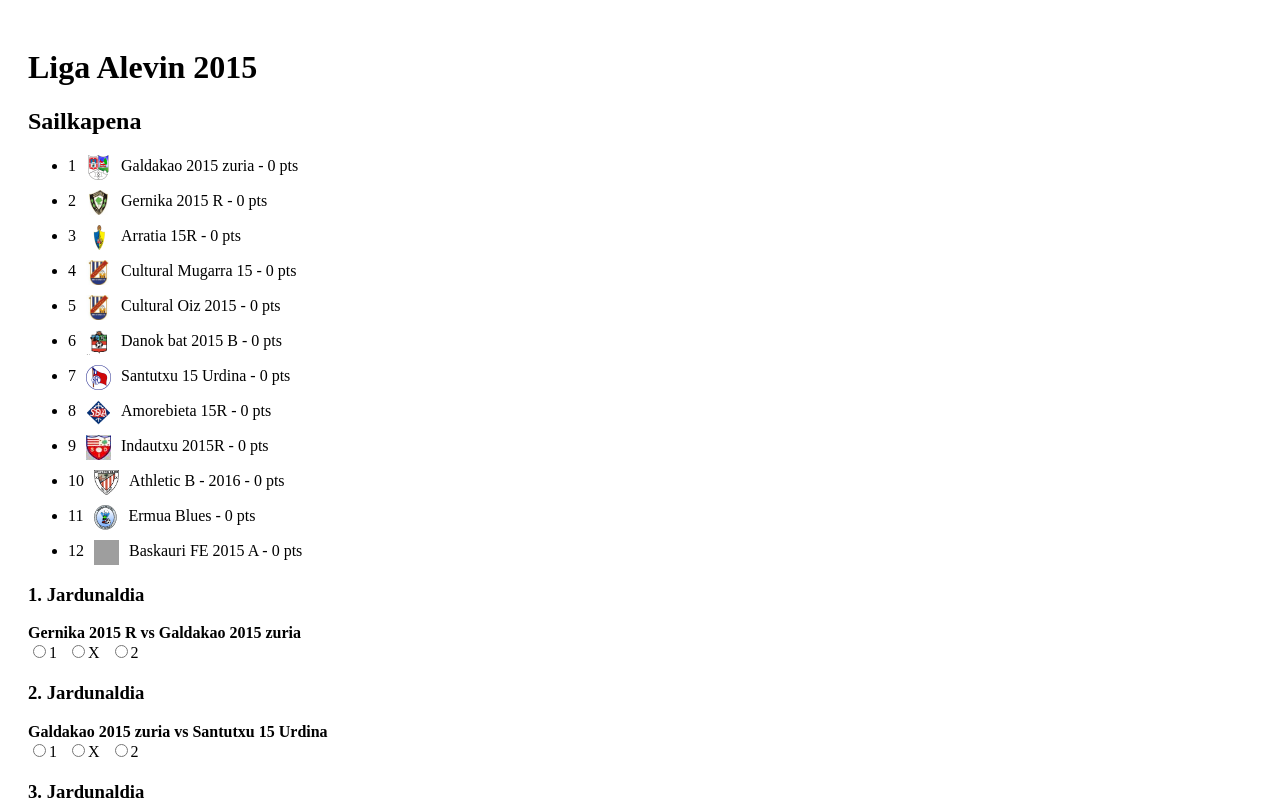
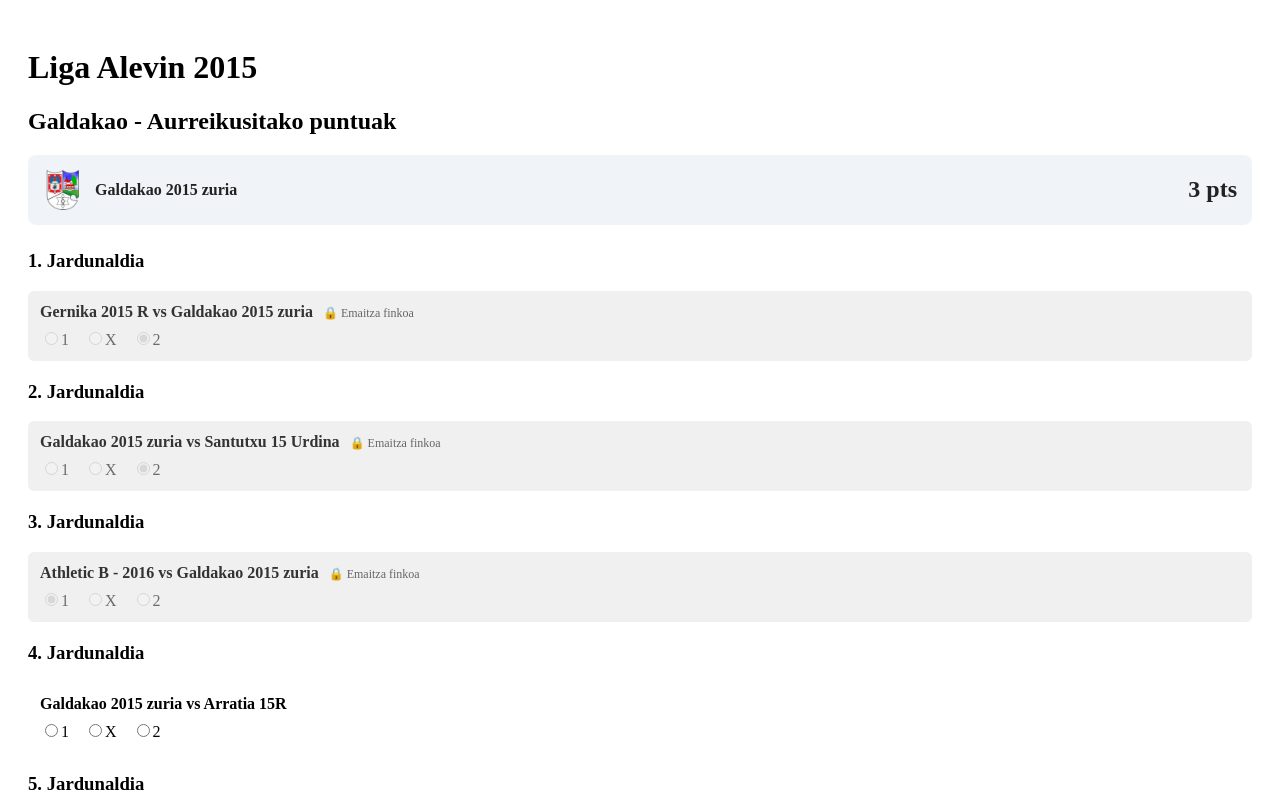
Before and after one commit to izartxo/laliga, a Next.js app: page / in a window 1280 px wide. Shown: the top 800 px of the page. Built offline with nearby package versions, Linux system fonts and the light colour scheme; no server answers; the database is empty; grey boxes are pictures that could not be loaded.

Commit message:
nueva liga 20262027 v5

```diff
--- a/components/Tabla.js
+++ b/components/Tabla.js
@@ -1,3 +1,4 @@
+
 import { useEffect, useState } from "react";
 import { db } from "../lib/firebase";
 import {
@@ -6,8 +7,6 @@ import {
   doc,
   setDoc
 } from "firebase/firestore";
-
-const pgdk = 34;
 
 const equipos = [
   { id: "gdk", nombre: "Galdakao 2015 zuria", logo: "/logos/gdk.png" },
@@ -24,6 +23,7 @@ const equipos = [
   { id: "baskauri", nombre: "Baskauri FE 2015 A", logo: "/logos/baskauri.png" }
 ];
 
+// Partidos de las 12 jornadas
 const partidosJ1 = [
   { id: "p1", local: "gernika", visitante: "gdk" }
 ];
@@ -72,7 +72,7 @@ const partidosJ12 = [
   { id: "p1", local: "gdk", visitante: "amore" }
 ];
 
-
+// Generar jornadas con identificadores únicos
 const jornadas = [
   partidosJ1,
   partidosJ2,
@@ -94,57 +94,68 @@ const jornadas = [
   }))
 }));
 
+// Resultados reales de las tres primeras jornadas
+const resultadosFijos = {
+  "j1-p1": "2", // Gernika - Galdakao: gana Galdakao
+  "j2-p1": "2", // Galdakao - Santutxu: gana Santutxu
+  "j3-p1": "1"  // Athletic - Galdakao: gana Athletic
+};
 
-const calcularClasificacion = (equipos, partidos) => {
-  const tabla = {};
+// Calcular puntos del Galdakao
+const calcularPuntosGaldakao = selecciones => {
+  let puntos = 3; // Victoria de la primera jornada
 
-  equipos.forEach(e => {
+  jornadas
+    .filter(jornada => jornada.numero > 3)
+    .forEach(jornada => {
+      jornada.partidos.forEach(partido => {
+        const resultado = selecciones[partido.id]?.resultado;
 
-      tabla[e.id] = { ...e, puntos: 0 };
+        if (!resultado) return;
 
+        if (resultado === "X") {
+          if (
+            partido.local === "gdk" ||
+            partido.visitante === "gdk"
+          ) {
+            puntos += 1;
+          }
+        } else if (
+          (resultado === "1" && partido.local === "gdk") ||
+          (resultado === "2" && partido.visitante === "gdk")
+        ) {
+          puntos += 3;
+        }
+      });
     });
 
-  partidos.forEach(p => {
-    if (!p.resultado) return;
-
-    if (p.resultado === "1") {
-      tabla[p.local].puntos += 3;
-    } else if (p.resultado === "2") {
-      tabla[p.visitante].puntos += 3;
-    } else if (p.resultado === "X") {
-      tabla[p.local].puntos += 1;
-      tabla[p.visitante].puntos += 1;
-    }
-  });
-
-  return Object.values(tabla).sort((a, b) => b.puntos - a.puntos);
+  return puntos;
 };
 
 export default function Tabla() {
-  const [partidos, setPartidos] = useState({});
   const [selecciones, setSelecciones] = useState({});
 
   useEffect(() => {
     const unsub = onSnapshot(collection(db, "partidos"), snap => {
       const data = {};
+
       snap.docs.forEach(d => {
         data[d.id] = d.data();
       });
 
-      setPartidos(data);
-      setSelecciones(data); // para marcar radios ya guardados
+      setSelecciones(data);
     });
 
     return () => unsub();
   }, []);
 
-  const clasificacion = calcularClasificacion(
-    equipos,
-    Object.values(partidos)
-  );
+  const puntosGaldakao = calcularPuntosGaldakao(selecciones);
 
   const handleSeleccion = async (partido, valor) => {
-    // actualizar estado local
+    // No permitir modificar resultados fijos
+    if (resultadosFijos[partido.id]) return;
+
+    // Actualizar inmediatamente en pantalla
     setSelecciones(prev => ({
       ...prev,
       [partido.id]: {
@@ -153,46 +164,66 @@ export default function Tabla() {
       }
     }));
 
-    // 🔥 clave: actualizar SIEMPRE el mismo partido
+    // Guardar el resultado en Firebase
+    try {
       await setDoc(doc(db, "partidos", partido.id), {
         local: partido.local,
         visitante: partido.visitante,
         resultado: valor
       });
+    } catch (error) {
+      console.error("Error al guardar el resultado:", error);
+    }
   };
 
   return (
     <div>
-      <h2>Sailkapena</h2>
+      <h2>Galdakao - Aurreikusitako puntuak</h2>
 
-    <ul>
-    {clasificacion.map((e, i) => (
-      <li key={e.id} style={{ marginBottom: 10 }}>
-        {i + 1}
-
+      {/* Puntuación del Galdakao */}
+      <div
+        style={{
+          display: "flex",
+          alignItems: "center",
+          justifyContent: "space-between",
+          padding: "15px",
+          backgroundColor: "#f0f4f8",
+          borderRadius: "8px",
+          marginBottom: "25px",
+          color: "#222"
+        }}
+      >
+        <div style={{ display: "flex", alignItems: "center" }}>
           <img
-        src={e.logo}
-        alt={e.nombre}
+            src="/logos/gdk.png"
+            alt="Galdakao"
             style={{
-          width: 25,
-          height: 25,
-          margin: "0 10px",
-          verticalAlign: "middle"
+              width: 40,
+              height: 40,
+              marginRight: 12
             }}
           />
+          <strong>Galdakao 2015 zuria</strong>
+        </div>
 
-        {e.nombre} - {e.puntos} pts
-      </li>
-    ))}
-    </ul>
+        <strong style={{ fontSize: 24 }}>
+          {puntosGaldakao} pts
+        </strong>
+      </div>
 
-
+      {/* Jornadas */}
       {jornadas.map(jornada => (
         <div key={jornada.numero}>
           <h3>{jornada.numero}. Jardunaldia</h3>
 
           {jornada.partidos.map(partido => {
-      const resultadoActual = selecciones[partido.id]?.resultado;
+            const bloqueado = Boolean(
+              resultadosFijos[partido.id]
+            );
+
+            const resultadoActual = bloqueado
+              ? resultadosFijos[partido.id]
+              : selecciones[partido.id]?.resultado;
 
             const nombreLocal =
               equipos.find(e => e.id === partido.local)?.nombre
@@ -203,20 +234,52 @@ export default function Tabla() {
               ?? partido.visitante;
 
             return (
-        <div key={partido.id} style={{ marginBottom: 20 }}>
+              <div
+                key={partido.id}
+                style={{
+                  marginBottom: 20,
+                  padding: 12,
+                  backgroundColor: bloqueado
+                    ? "#f0f0f0"
+                    : "transparent",
+                  borderRadius: 6,
+                  color: bloqueado ? "#333" : "inherit"
+                }}
+              >
                 <strong>
                   {nombreLocal} vs {nombreVisitante}
                 </strong>
 
-          <div>
+                {bloqueado && (
+                  <span
+                    style={{
+                      marginLeft: 10,
+                      fontSize: 12,
+                      color: "#666"
+                    }}
+                  >
+                    🔒 Emaitza finkoa
+                  </span>
+                )}
+
+                <div style={{ marginTop: 8 }}>
                   {["1", "X", "2"].map(op => (
-              <label key={op} style={{ marginRight: 10 }}>
+                    <label
+                      key={op}
+                      style={{
+                        marginRight: 15,
+                        opacity: bloqueado ? 0.7 : 1
+                      }}
+                    >
                       <input
                         type="radio"
                         name={`partido-${partido.id}`}
                         value={op}
                         checked={resultadoActual === op}
-                  onChange={() => handleSeleccion(partido, op)}
+                        disabled={bloqueado}
+                        onChange={() =>
+                          handleSeleccion(partido, op)
+                        }
                       />
                       {op}
                     </label>
@@ -227,8 +290,6 @@ export default function Tabla() {
           })}
         </div>
       ))}
-
-
     </div>
   );
 }
```
Lines whose indentation alone changed are shown as unchanged.
